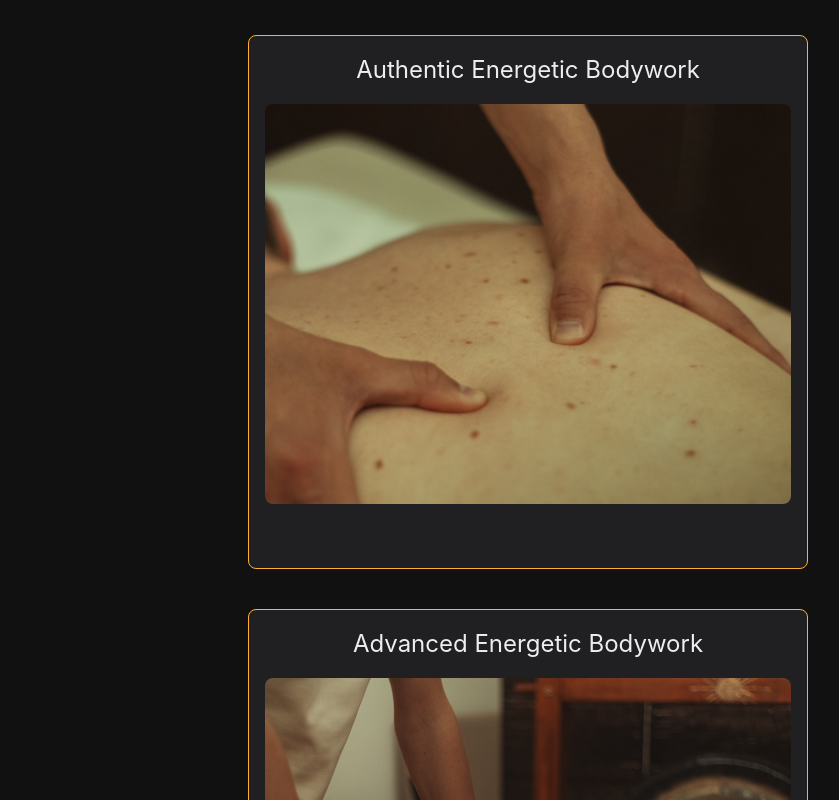
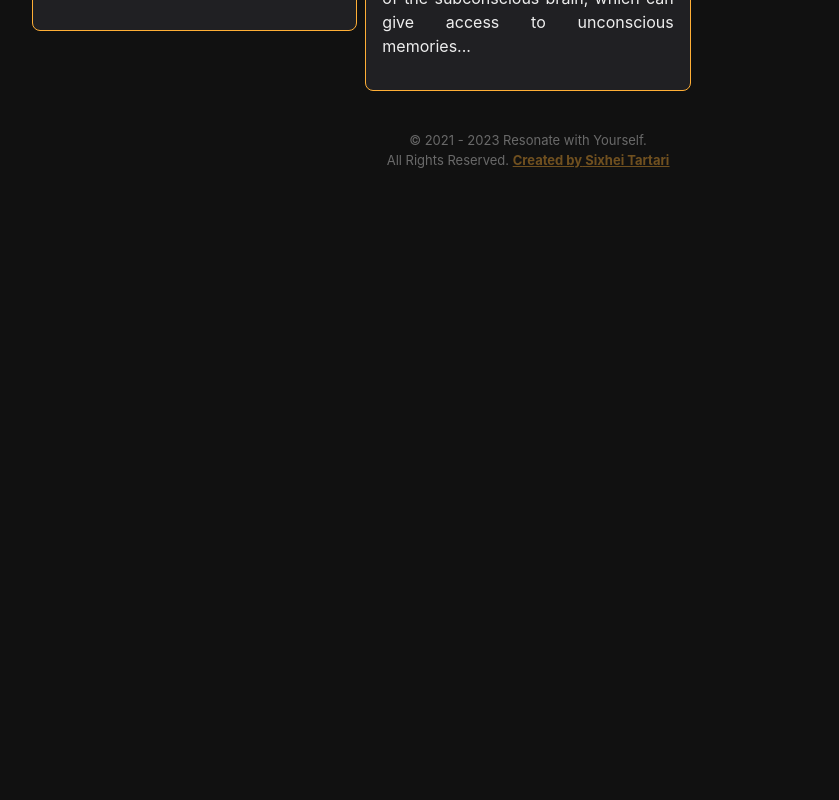
Before and after one commit to Democles85/colombo_portfolio_reworked, a Next.js app: page /services in a window 1280 px wide. Shown: the part 1460-2260 px from the top of the page, without its empty margins (112-951 px from the left). After the commit the page ends 1654 px from the top, so only its background shows below. Built offline with nearby package versions, Linux system fonts and the light colour scheme.

Commit message:
Quality of Life Updates

```diff
--- a/components/Footer.tsx
+++ b/components/Footer.tsx
@@ -11,8 +11,24 @@ export default function Footer() {
       fontSize={'small'}
       my={6}
     >
-      <Text>&copy; {new Date().getFullYear()} Resonate with Yourself.</Text>
-      <Text>All Rights Reserved.</Text>
+      <Text>
+        &copy; 2021 - {new Date().getFullYear()} Resonate with Yourself.
+      </Text>
+      <Text>
+        All Rights Reserved.{' '}
+        <span
+          style={{
+            color: '#FFAF36',
+            fontWeight: 'bold',
+            textDecoration: 'underline',
+          }}
+        >
+          Created by{' '}
+          <a href="https://sixhei-tartari.vercel.app/" target="_blank">
+            Sixhei Tartari
+          </a>
+        </span>
+      </Text>
     </Box>
   );
 }
--- a/pages/services.tsx
+++ b/pages/services.tsx
@@ -36,7 +36,11 @@ const Services = () => {
       <Box pt={'4rem'}>
         <Section>
           <Container
-            maxW={'container.lg'}
+            maxW={{
+              base: 'container.sm',
+              md: 'container.md',
+              lg: '80%',
+            }}
             display={'flex'}
             flexDir={'column'}
             justifyContent={'center'}
@@ -52,11 +56,7 @@ const Services = () => {
             </Box>
 
             {/* <Box display={'flex'} flexDir={'column'} maxW={'container.sm'}> */}
-            <SimpleGrid
-              columns={1}
-              spacing={2}
-              width={{ base: '100%', md: '560px' }}
-            >
+            <SimpleGrid columns={{ base: 1, md: 2, lg: 3 }} spacing={2}>
               {services.map((service, _index) => (
                 <Link href={`/services/${service.slug}`}>
                   <Box
--- a/pages/testimonials.tsx
+++ b/pages/testimonials.tsx
@@ -16,6 +16,8 @@ import {
   useColorModeValue,
   Icon,
   Image,
+  Checkbox,
+  Link,
 } from '@chakra-ui/react';
 import React, { useState, useMemo, useEffect } from 'react';
 import Section from '../components/Section';
@@ -135,6 +137,8 @@ const Testimonials = ({ testimonials }: TestimonialTypes) => {
     label: '',
     value: '',
   });
+
+  const [privacyAccepted, setPrivacyAccepted] = useState(false);
 
   const methods = useForm({ mode: 'onBlur' });
   const {
@@ -558,6 +562,30 @@ const Testimonials = ({ testimonials }: TestimonialTypes) => {
                         )}
                       </Box>
 
+                      <Box py={'1rem'}>
+                        <Checkbox
+                          colorScheme="orange"
+                          isChecked={privacyAccepted}
+                          onChange={e => {
+                            setPrivacyAccepted(e.target.checked);
+                          }}
+                        >
+                          <Text fontSize={'1rem'}>
+                            I accept the{' '}
+                            <Link
+                              href="/privacy-policy"
+                              style={{
+                                color: '#FFAF3A',
+                                textDecoration: 'underline',
+                              }}
+                            >
+                              Privacy Policy
+                            </Link>{' '}
+                            <span style={{ color: 'red' }}>*</span>
+                          </Text>
+                        </Checkbox>
+                      </Box>
+
                       <Box
                         py={'1rem'}
                         display={'flex'}
@@ -577,6 +605,7 @@ const Testimonials = ({ testimonials }: TestimonialTypes) => {
                             color: '#202023',
                           }}
                           w={{ base: '60%', md: '50%', lg: '40%' }}
+                          isDisabled={!privacyAccepted}
                         >
                           Submit
                         </Button>
--- a/util/modalities.json
+++ b/util/modalities.json
@@ -40,7 +40,7 @@
       "name": "Feminine & Masculine Polarity"
     },
     {
-      "name": "Authentic Tantra Healing"
+      "name": "Authentic Healing"
     },
     {
       "name": "Sound Healing"
--- a/util/services.js
+++ b/util/services.js
@@ -328,7 +328,7 @@ const data = {
         },
         {
           paragraph:
-            'You will find many tantric models, created from various therapists, heavily involved in the tantric arts. After all of their work with themselves and many lessons, they keep all of their wisdom in the models they created. Naturally, another part of it integrate other types of body work, creating an authentic model in their own way.',
+            'You will find many models, created from various therapists, heavily involved in the authentic arts. After all of their work with themselves and many lessons, they keep all of their wisdom in the models they created. Naturally, another part of it integrate other types of body work, creating an authentic model in their own way.',
         },
         {
           paragraph: (
@@ -355,14 +355,14 @@ const data = {
                 fontWeight={'bold'}
                 fontSize={{ base: '1.25rem', md: '1.5rem' }}
               >
-                Where is tantric bodywork based on for me?
+                Where is authentic bodywork based on for me?
               </Text>
             </>
           ),
         },
         {
           paragraph:
-            'After my observations on history and a lot of teachers of tantric energy, as well as self exploration and bodywork on others, I have created an authentic model. It is rooted on tantric energy and life force, making it suitable for all who had a tantric session. This session is properly created for those who have had previous therapy sessions and for those retaking a session from me, so I may keep a proper vividness within your soul.',
+            'After my observations on history and a lot of teachers of this energy, as well as self exploration and bodywork on others, I have created an authentic model. It is rooted on authentic energy and life force, making it suitable for all who had a similar session. This session is properly created for those who have had previous therapy sessions and for those retaking a session from me, so I may keep a proper vividness within your soul.',
         },
         {
           paragraph: (
@@ -379,7 +379,7 @@ const data = {
         },
         {
           paragraph:
-            'It remains quite amazing and helpful on how tantric work attracts all the senses, focusing on subconscious touch. It is an extension of the subconscious, by directly and intensively connecting all our emotions with the invisible energy structures. In order to help heal tensions and traumas, we express ourselves through a direct and connected energy massage. It is both intimate and it touches our body and soul, helping us connect on a deeper level with ourselves.',
+            'It remains quite amazing and helpful on how authentic bodywork attracts all the senses, focusing on subconscious touch. It is an extension of the subconscious, by directly and intensively connecting all our emotions with the invisible energy structures. In order to help heal tensions and traumas, we express ourselves through a direct and connected energy massage. It is both intimate and it touches our body and soul, helping us connect on a deeper level with ourselves.',
         },
         {
           paragraph: (
@@ -389,7 +389,7 @@ const data = {
                 fontWeight={'bold'}
                 fontSize={{ base: '1.25rem', md: '1.5rem' }}
               >
-                The benefits of tantric therapy.
+                The benefits of therapy.
               </Text>
             </>
           ),
@@ -422,10 +422,10 @@ const data = {
                   Connects you more with the center of your heart.
                 </ListItem>
                 <ListItem>
-                  It serves as a trampoline into the spiritual tantric world,
-                  and it grows our desire for more insight into the world deep
-                  within us. It creates a deep foundation to support your body
-                  and mind, but it also introduces us to new and unbelievable
+                  It serves as a trampoline into the spiritual world, and it
+                  grows our desire for more insight into the world deep within
+                  us. It creates a deep foundation to support your body and
+                  mind, but it also introduces us to new and unbelievable
                   things. This is a different experience for everyone.
                 </ListItem>
               </OrderedList>
```
Also changed, not shown: util/about.js (+4 -5 lines).
